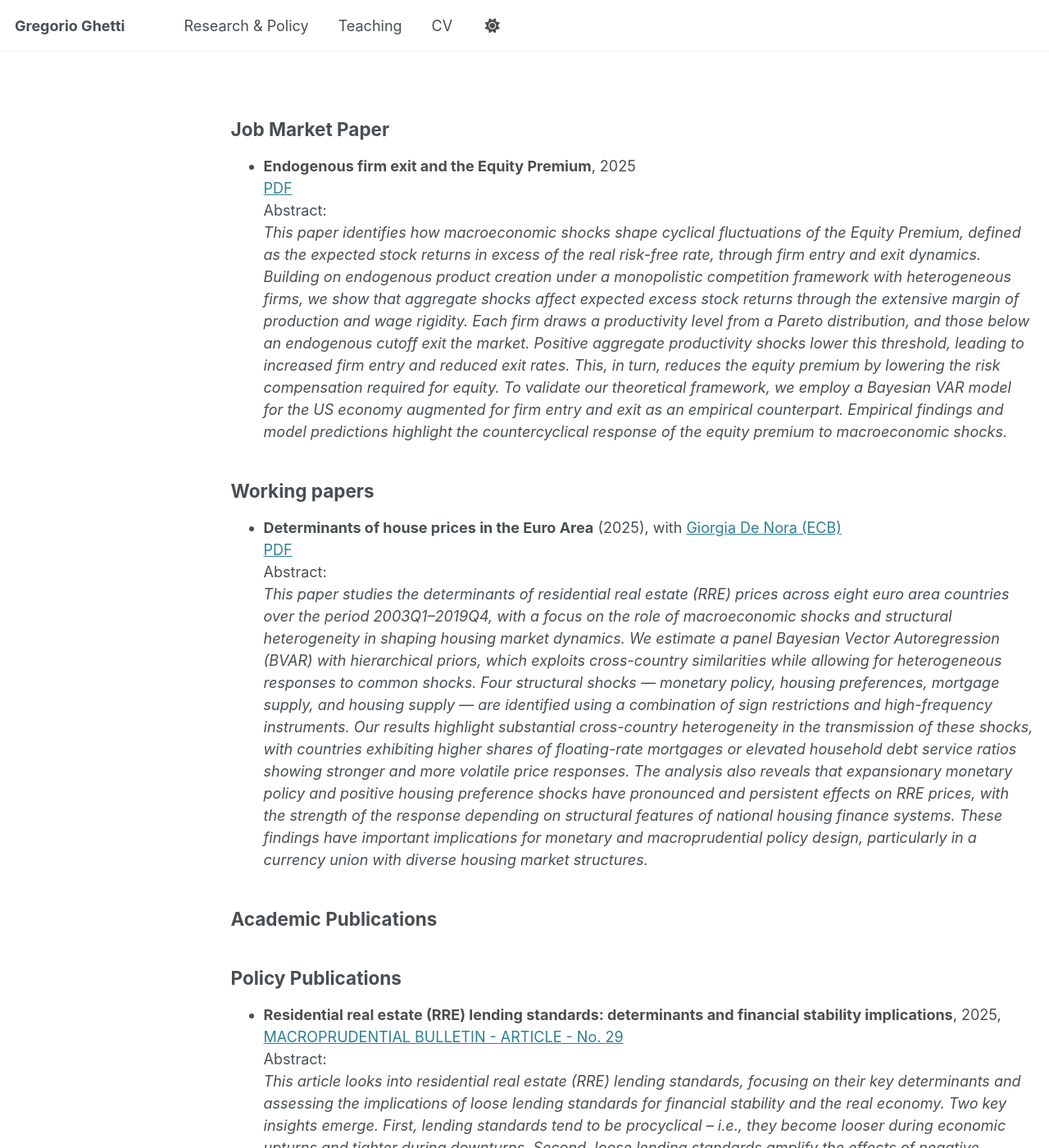
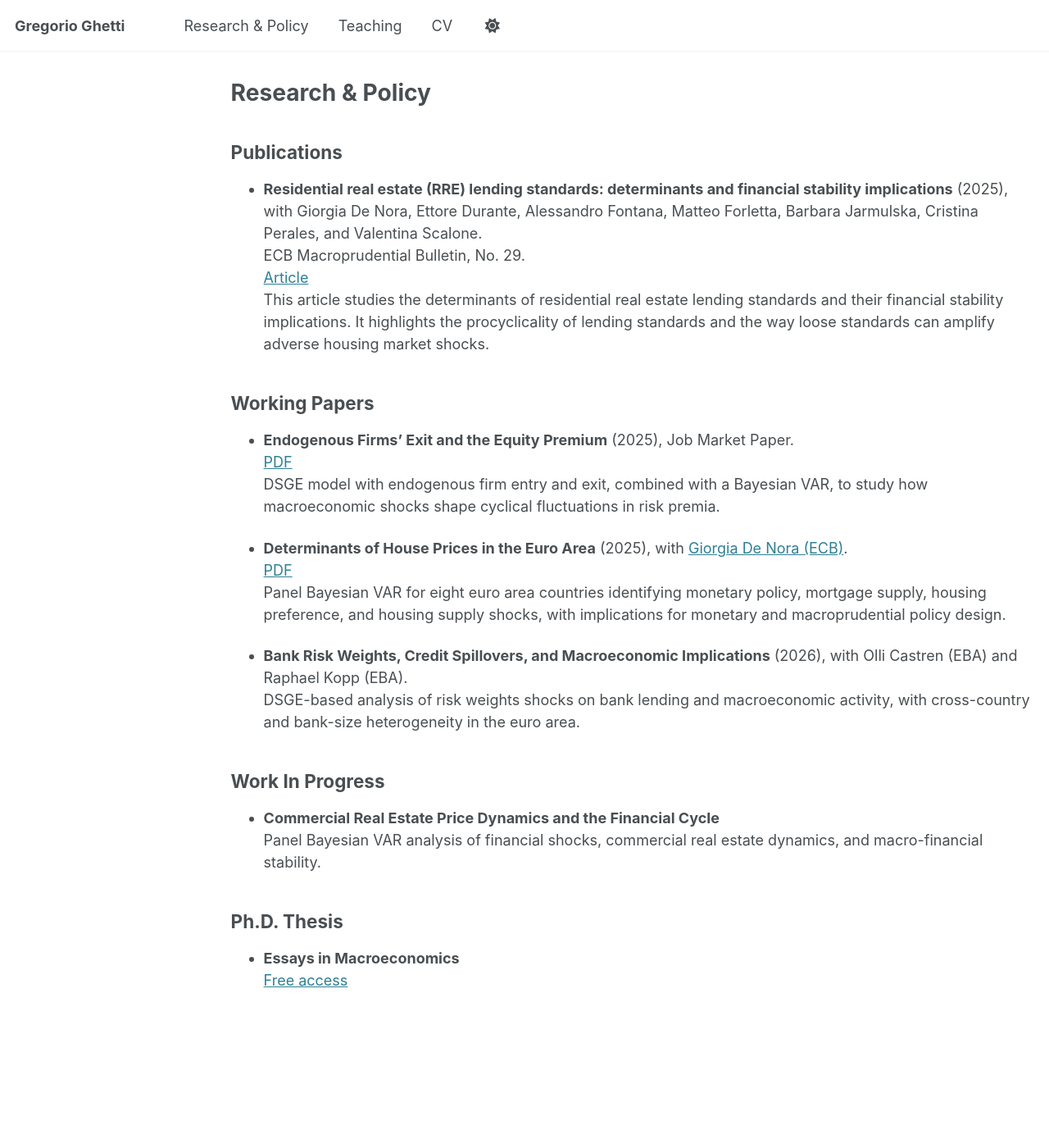
Before and after one commit to GregGh95/GregGh95.github.io, a Jekyll site: the page built from _pages/cv-json.md, in a window 1280 px wide and 1400 px high. Shown: the whole window at 82% size. Built offline with Jekyll 4.4.1, drawn with Linux system fonts in a browser that asks for light colours; some of the changed text lies outside the part shown.

Commit message:
Update homepage and research page

```diff
--- a/_config.yml
+++ b/_config.yml
@@ -12,7 +12,7 @@ site_theme               : "default"
 title                    : "Gregorio Ghetti"
 title_separator          : "-"
 name                     : &name "Gregorio Ghetti"
-description              : &description "Macroeconomist working on monetary policy, macro-finance, housing markets, and prudential policy."
+description              : &description "Researcher working on monetary policy, macro-finance, housing markets, and prudential policy."
 url                      : https://greggh95.github.io # the base hostname & protocol for your site e.g. "https://[your GitHub username].github.io"
 baseurl                  : "" # the subpath of your site, e.g. "/blog"
 repository               : "GregGh95/GregGh95.github.io"
@@ -25,7 +25,7 @@ author:
   avatar           : "profile.JPG"
   name             : "Gregorio Ghetti"
   pronouns         : # example: "she/her"
-  bio              : "Macroeconomist | Research Fellow, ECB | Ph.D. in Economics and Statistics, University of Milano-Bicocca"
+  bio              : "Research Fellow, ECB | Ph.D. in Economics and Statistics, University of Milano-Bicocca"
   location         : "Paris, France"
   employer         : "ECB | EBA"
   uri              : # URL
--- a/_pages/cv-json.md
+++ b/_pages/cv-json.md
@@ -1,35 +1,38 @@
 ---
 layout: archive
-title: ""
+title: "Research & Policy"
 permalink: /cv-json/
 author_profile: false
 redirect_from:
   - /rp
 ---
-## Job Market Paper
-* **Endogenous firm exit and the Equity Premium**, 2025 \
-[PDF](/files/JMP.pdf) \
-Abstract: \
-*This paper identifies how macroeconomic shocks shape cyclical fluctuations of the Equity Premium, defined as the expected stock returns in excess of the real risk-free rate, through firm entry and exit dynamics. Building on endogenous product creation under a monopolistic competition framework with heterogeneous firms, we show that aggregate shocks affect expected excess stock returns through the extensive margin of production and wage rigidity. Each firm draws a productivity level from a Pareto distribution, and those below an endogenous cutoff exit the market. Positive aggregate productivity shocks lower this threshold, leading to increased firm entry and reduced exit rates. This, in turn, reduces the equity premium by lowering the risk compensation required for equity. To validate our theoretical framework, we employ a Bayesian VAR model for the US economy augmented for firm entry and exit as an empirical counterpart. Empirical findings and model predictions highlight the countercyclical response of the equity premium to macroeconomic shocks.*
 
-## Working papers
-* **Determinants of house prices in the Euro Area** (2025), with [Giorgia De Nora (ECB)](https://www.ecb.europa.eu/pub/research/authors/profiles/giorgia-de-nora.en.html) \
-[PDF](/files/ECB_paper.pdf) \
-Abstract: \
-*This paper studies the determinants of residential real estate (RRE) prices across eight euro area countries over the period 2003Q1–2019Q4, with a focus on the role of macroeconomic shocks and structural heterogeneity in shaping housing market dynamics. We estimate a panel Bayesian Vector Autoregression (BVAR) with hierarchical priors, which exploits cross-country similarities while allowing for heterogeneous responses to common shocks. Four structural shocks — monetary policy, housing preferences, mortgage supply, and housing supply — are identified using a combination of sign restrictions and high-frequency instruments. Our results highlight substantial cross-country heterogeneity in the transmission of these shocks, with countries exhibiting higher shares of floating-rate mortgages or elevated household debt service ratios showing stronger and more volatile price responses. The analysis also reveals that expansionary monetary policy and positive housing preference shocks have pronounced and persistent effects on RRE prices, with the strength of the response depending on structural features of national housing finance systems. These findings have important implications for monetary and macroprudential policy design, particularly in a currency union with diverse housing market structures.*
+## Publications
 
-## Academic Publications
+* **Residential real estate (RRE) lending standards: determinants and financial stability implications** (2025), with Giorgia De Nora, Ettore Durante, Alessandro Fontana, Matteo Forletta, Barbara Jarmulska, Cristina Perales, and Valentina Scalone.
+ECB Macroprudential Bulletin, No. 29.
+[Article](https://www.ecb.europa.eu/press/financial-stability-publications/macroprudential-bulletin/html/ecb.mpbu202506_01.it.html)
+This article studies the determinants of residential real estate lending standards and their financial stability implications. It highlights the procyclicality of lending standards and the way loose standards can amplify adverse housing market shocks.
 
-## Policy Publications
+## Working Papers
 
-* **Residential real estate (RRE) lending standards: determinants and financial stability implications**, 2025, [MACROPRUDENTIAL BULLETIN - ARTICLE - No. 29](https://www.ecb.europa.eu/press/financial-stability-publications/macroprudential-bulletin/html/ecb.mpbu202506_01.it.html) \
-Abstract: \
-*This article looks into residential real estate (RRE) lending standards, focusing on their key determinants and assessing the implications of loose lending standards for financial stability and the real economy. Two key insights emerge. First, lending standards tend to be procyclical – i.e., they become looser during economic upturns and tighter during downturns. Second, loose lending standards amplify the effects of negative housing market shocks on the real economy and heighten financial stability risks via an increase in the probability of default of households*
+* **Endogenous Firms' Exit and the Equity Premium** (2025), Job Market Paper.
+[PDF](/files/JMP.pdf)
+DSGE model with endogenous firm entry and exit, combined with a Bayesian VAR, to study how macroeconomic shocks shape cyclical fluctuations in risk premia.
 
-## Work in Progress
+* **Determinants of House Prices in the Euro Area** (2025), with [Giorgia De Nora (ECB)](https://www.ecb.europa.eu/pub/research/authors/profiles/giorgia-de-nora.en.html).
+[PDF](/files/ECB_paper.pdf)
+Panel Bayesian VAR for eight euro area countries identifying monetary policy, mortgage supply, housing preference, and housing supply shocks, with implications for monetary and macroprudential policy design.
 
-* **Macroprudential policy analysis of EU countries** (2025), with [Raphael Kopp (EBA)](https://www.linkedin.com/in/raphaelkopp/)
-* **Commercial Real Estate price dynamics and the financial cycle** (2024)
+* **Bank Risk Weights, Credit Spillovers, and Macroeconomic Implications** (2026), with Olli Castren (EBA) and Raphael Kopp (EBA).
+DSGE-based analysis of risk weights shocks on bank lending and macroeconomic activity, with cross-country and bank-size heterogeneity in the euro area.
 
-## Ph.D. thesis
-free access at the following [link](https://hdl.handle.net/10281/550501)
+## Work In Progress
+
+* **Commercial Real Estate Price Dynamics and the Financial Cycle**
+Panel Bayesian VAR analysis of financial shocks, commercial real estate dynamics, and macro-financial stability.
+
+## Ph.D. Thesis
+
+* **Essays in Macroeconomics**
+[Free access](https://hdl.handle.net/10281/550501)
```
Also changed, not shown: _pages/about.md (+1 -1 lines).
